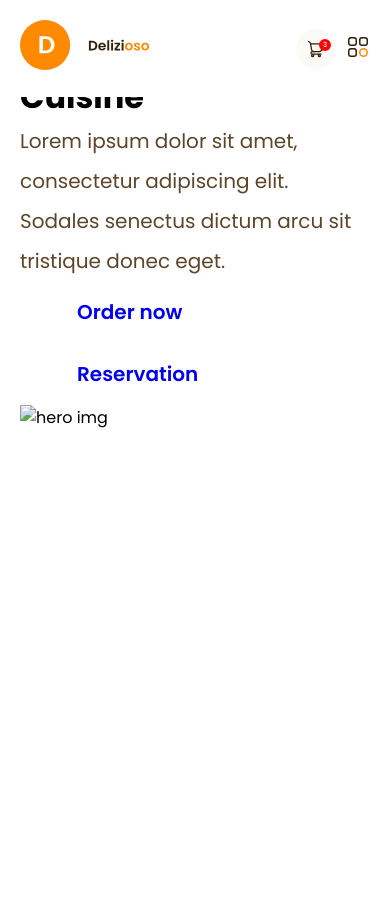
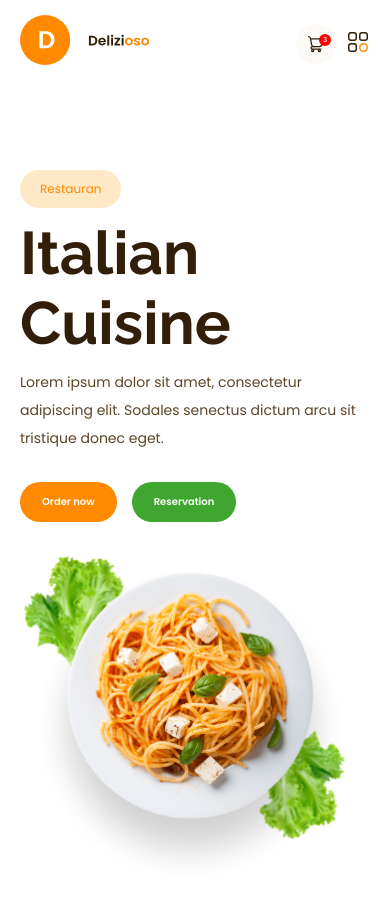
Before and after one commit to AbdurasulovSardor/delizioso, a plain HTML site: page index.html in a window 390 px wide. Before the commit the page ends 844 px from the top, so only its background shows below. Drawn offline with Linux system fonts and the light colour scheme.

Commit message:
added styles

```diff
--- /dev/null
+++ b/src/scss/components/_hero.scss
@@ -0,0 +1,71 @@
+.hero {
+  overflow-x: hidden;
+
+  &__container {
+    display: flex;
+    justify-content: space-between;
+    padding: 150px 20px;
+  }
+
+  &__data {
+    max-width: 523px;
+  }
+
+  &__subtitle {
+    display: inline-block;
+    font-weight: 400;
+    font-size: 18px;
+    color: var(--first-color);
+    padding: 10px 34px;
+    background: var(--first-color-light);
+    border-radius: 126px;
+    margin-bottom: 22px;
+  }
+
+  &__title {
+    font-weight: 700;
+    font-size: 80px;
+    font-family: "Raleway";
+    color: var(--title-color);
+    margin-bottom: 30px;
+  }
+
+  &__description {
+    margin-bottom: 77px;
+  }
+
+  &__buttons {
+    display: flex;
+    align-items: center;
+    gap: 25px;
+  }
+
+  &__order {
+    background: var(--first-color);
+    color: var(--white-color);
+    padding: 14px 30px;
+
+    &:hover {
+      background: transparent;
+      color: var(--first-color);
+      border-color: var(--first-color);
+    }
+  }
+
+  &__reservation {
+    background: var(--second-color);
+    color: var(--white-color);
+    padding: 14px 30px;
+
+    &:hover {
+      background: transparent;
+      color: var(--second-color);
+      border-color: var(--second-color);
+    }
+  }
+
+  &__img {
+    margin-right: -100px;
+    object-fit: contain;
+  }
+}
--- a/src/scss/components/_mediaqueries.scss
+++ b/src/scss/components/_mediaqueries.scss
@@ -3,13 +3,28 @@
   .nav__list {
     gap: 25px;
   }
+
+  .hero__img {
+    width: 650px;
+  }
 }
 
 // MEDIA 956px
 @media screen and (max-width: 956px) {
+  .section-description {
+    font-size: 16px;
+  }
+
+  .btn {
+    padding: 13px 25px;
+    font-size: 15px;
+  }
+
   .nav {
+    padding: 15px 0;
+
     &__logo img {
-      width: 110px;
+      width: 100px;
     }
 
     &__list {
@@ -36,8 +51,33 @@
     }
 
     &__login {
-      padding: 9px 30px;
+      padding: 9px 25px;
       font-size: 12px;
+    }
+  }
+
+  .hero {
+    &__container {
+      padding: 70px 20px;
+    }
+
+    &__subtitle {
+      font-size: 15px;
+      padding: 10px 20px;
+      margin-bottom: 10px;
+    }
+
+    &__title {
+      font-size: 60px;
+      margin-bottom: 10px;
+    }
+
+    &__description {
+      margin-bottom: 50px;
+    }
+
+    &__img {
+      width: 530px;
     }
   }
 }
@@ -102,6 +142,40 @@
   .nav--active .nav__behind {
     right: 0;
   }
+
+  .hero {
+    &__data {
+      max-width: 360px;
+    }
+
+    &__subtitle {
+      font-size: 12px;
+    }
+
+    &__title {
+      font-size: 45px;
+    }
+
+    &__description {
+      font-size: 14px;
+      margin-bottom: 30px;
+    }
+
+    &__buttons {
+      gap: 15px;
+    }
+
+    &__order,
+    &__reservation {
+      font-size: 10px;
+      padding: 10px 20px;
+    }
+
+    &__img {
+      width: 400px;
+      margin-right: -85px;
+    }
+  }
 }
 
 // MEDIA 576px
@@ -112,6 +186,26 @@
 
   .nav--active .nav__login {
     left: 45%;
+  }
+
+  .hero {
+    &__container {
+      flex-direction: column;
+    }
+
+    &__data {
+      margin-bottom: 30px;
+    }
+
+    &__title {
+      font-size: 60px;
+    }
+
+    &__img {
+      max-width: 500px;
+      width: 100%;
+      margin: 0 auto;
+    }
   }
 }
 
@@ -124,4 +218,19 @@
   .nav--active .nav__login {
     left: 29%;
   }
+
+  .hero {
+    &__container {
+      padding: 60px 20px;
+    }
+
+    &__subtitle {
+      font-size: 10px;
+      padding: 8px 15px;
+    }
+
+    &__title {
+      font-size: 45px;
+    }
+  }
 }
--- a/src/scss/layout/_layout.scss
+++ b/src/scss/layout/_layout.scss
@@ -8,7 +8,7 @@
   display: inline-block;
   font-family: "Poppins";
   font-weight: 600;
-  font-size: 20px;
+  font-size: 17px;
   padding: 14px 55px;
   border: 2px solid transparent;
   border-radius: 162px;
@@ -41,3 +41,7 @@
   line-height: 200%;
   color: var(--description-color);
 }
+
+.main {
+  padding-top: 100px;
+}
--- a/src/scss/style.scss
+++ b/src/scss/style.scss
@@ -2,5 +2,6 @@
 @import "base/base";
 @import "layout/layout";
 @import "components/header";
+@import "components/hero";
 @import "components/footer";
 @import "components/mediaqueries";
```
Also changed, not shown: src/css/style.css, src/img/hero.png (added), 1 other file.
